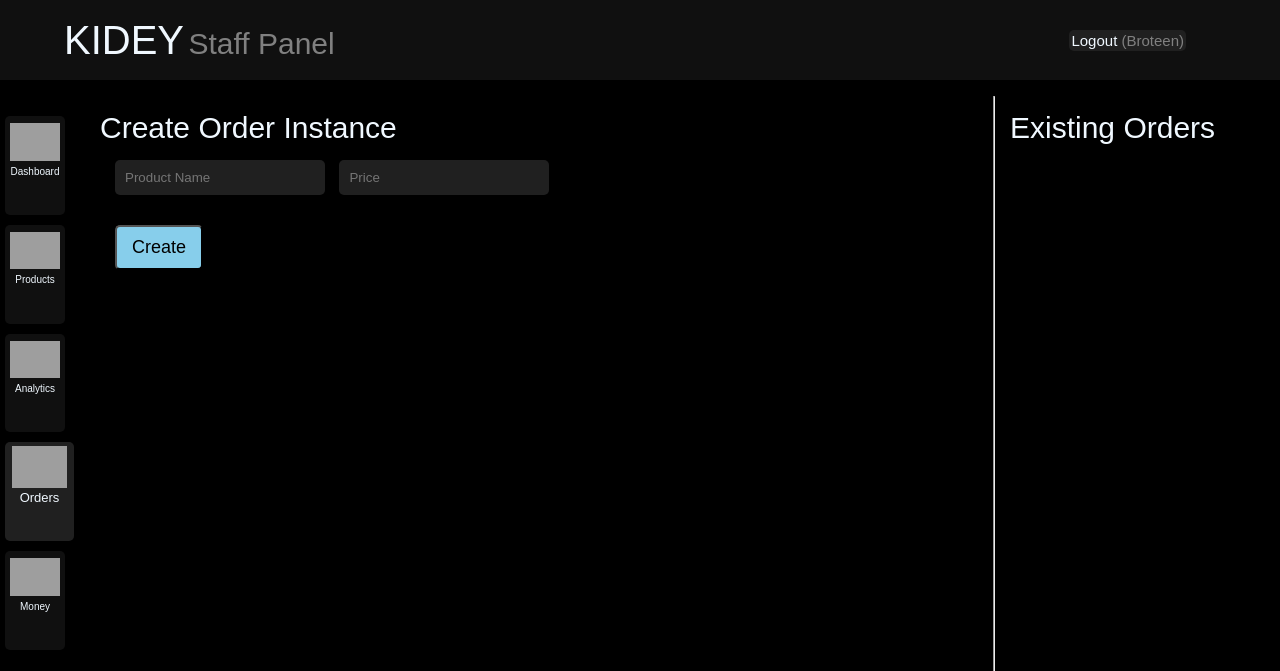
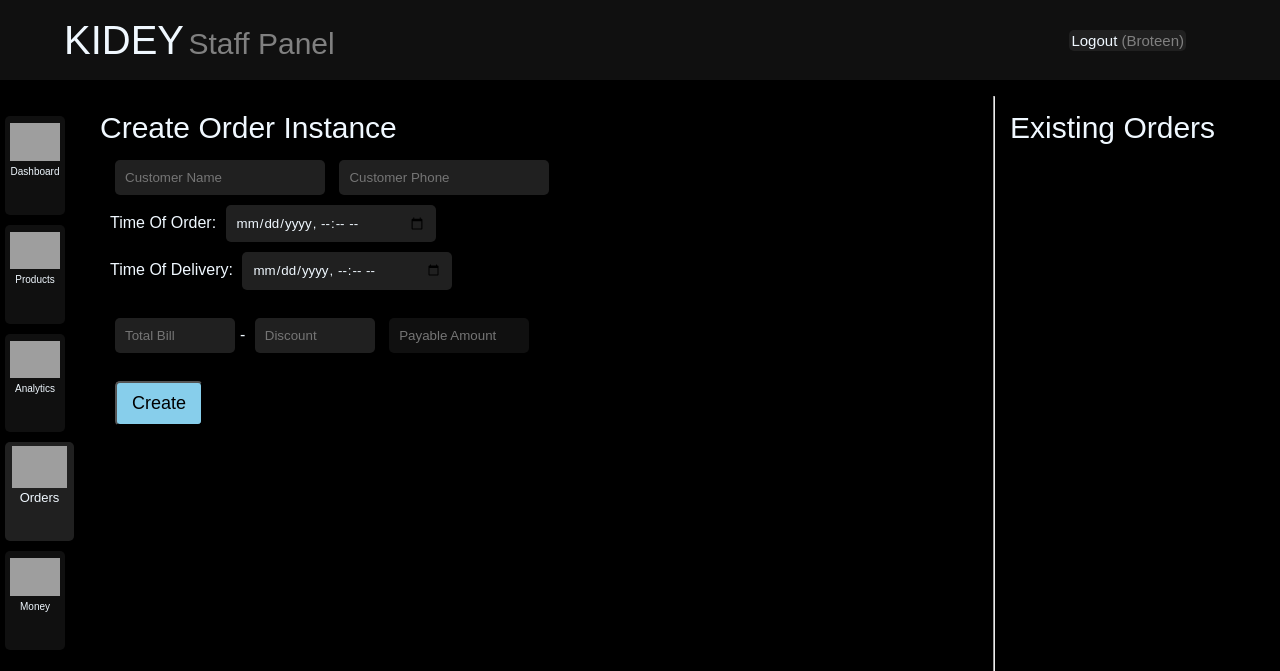
Before and after one commit to B6Infinity/kidey_DEV, a Django app: page /staff/orders in a window 1280 px wide. Shown: the top 671 px of the page. Run offline with Django 3.2, Linux system fonts and the light colour scheme; a user stored in the database is signed in; data that the repository does not hold is empty; grey boxes are pictures that could not be loaded.

Commit message:
working on orders.html frontend

```diff
--- a/templates/staff/orders.html
+++ b/templates/staff/orders.html
@@ -16,14 +16,25 @@
             <form action="/staff/add-product" method="POST">
                 {% csrf_token %}
 
-                <input class="input-classic" name="product_name" type="text" placeholder="Product Name" autocomplete="off" required>
-                <input class="input-classic" name="price" type="number" placeholder="Price" autocomplete="off" required>
-                <input type="hidden" name="new_product" value="true">
-                <input type="hidden" name="product_id" value="">
+                <input class="input-classic" name="customer_name" type="text" placeholder="Customer Name" autocomplete="off" required>
+                <input class="input-classic" name="customer_phone_no" type="tel" placeholder="Customer Phone" autocomplete="off" required maxlength="10">
+                <br>Time Of Order:
+                <input class="input-classic" name="time_of_order" type="datetime-local" placeholder="Time Of Order" autocomplete="off" required>
+                <br>Time Of Delivery:
+                <input class="input-classic" name="time_of_delivery" type="datetime-local" placeholder="Time Of Delivery" autocomplete="off" required><br>
+                <br>
+                <input class="input-classic" style="width: 100px;" name="total_bill" type="number" placeholder="Total Bill" autocomplete="off" required>-
+                <input class="input-classic" style="width: 100px;" name="discount" type="number" placeholder="Discount" autocomplete="off" required>
+                <input class="input-classic" style="width: 120px; background-color: #101010;" type="number" placeholder="Payable Amount" autocomplete="off" disabled>
+
+
+
+
+
 
                 <br><br>
-                <button class="big-button" id="createbutton" type="submit" style="font-size: 18px;">Create</button>
-                <button class="big-button" style="visibility: hidden;" id="cancel" type="reset" onclick="cancelEditiing()" style="font-size: 18px;">Cancel</button>
+                <button class="big-button" id="createbutton" type="button" style="font-size: 18px;">Create</button>
+
 
             </form>
 
@@ -44,29 +55,10 @@
             {% for orders in EXISTING_ORDERS %}
             <div class="existing-product">
                 <div style="display: flex;">
-                    <div id="{{product.id}}-name" class="fnt-small" style="flex-grow: 1;"><b>{{order.name}}</b></div>
+                    <div id="{{product.id}}-name" class="fnt-small" style="flex-grow: 1;"><b>{{order.customer}}</b></div>
 
-                    <form action="/staff/delete-product" method="post">{% csrf_token %}
 
-                        <input type="hidden" name="product_id" value="{{product.id}}">
-                        <button type="button" onclick="confirmDelete('delete_confirmation-{{product.id}}')" class="delete-button" style="padding: 2px;">
-                            <img style="width: 15px;" src="https://img.icons8.com/material-outlined/24/fa314a/delete-trash.png"/>
-                        </button>
-
-                        <div class="delete_confirmation" id="delete_confirmation-{{product.id}}">
-                            Delete {{product.name}}?<br>
-
-                            <button type="submit" class="delete-button" style="padding: 2px;">
-                                <img style="width: 15px;" src="https://img.icons8.com/material-outlined/24/fa314a/delete-trash.png"/>
-                            </button>
-                            <button type="button" onclick="document.getElementById('delete_confirmation-{{product.id}}').style.visibility='hidden'" class="delete-button" style="padding: 2px;">
-                                <img width="15px" src="https://img.icons8.com/material-outlined/24/26e07f/cancel--v1.png"/>
-                            </button>
-                        </div>
-
-                    </form>
-
-                    <div class="edit-button" onclick="editProduct('{{product.id}}'); location.href='#add-product-container'">Edit</div>
+                    <div class="edit-button" onclick="">Edit</div>
                 </div>
                 <div style="display: flex; margin: 2px; padding: 5px; padding-bottom:0;">
                     <div id="{{product.id}}-price" style="flex-grow: 1;">₹{{product.price}}/-</div>
```
